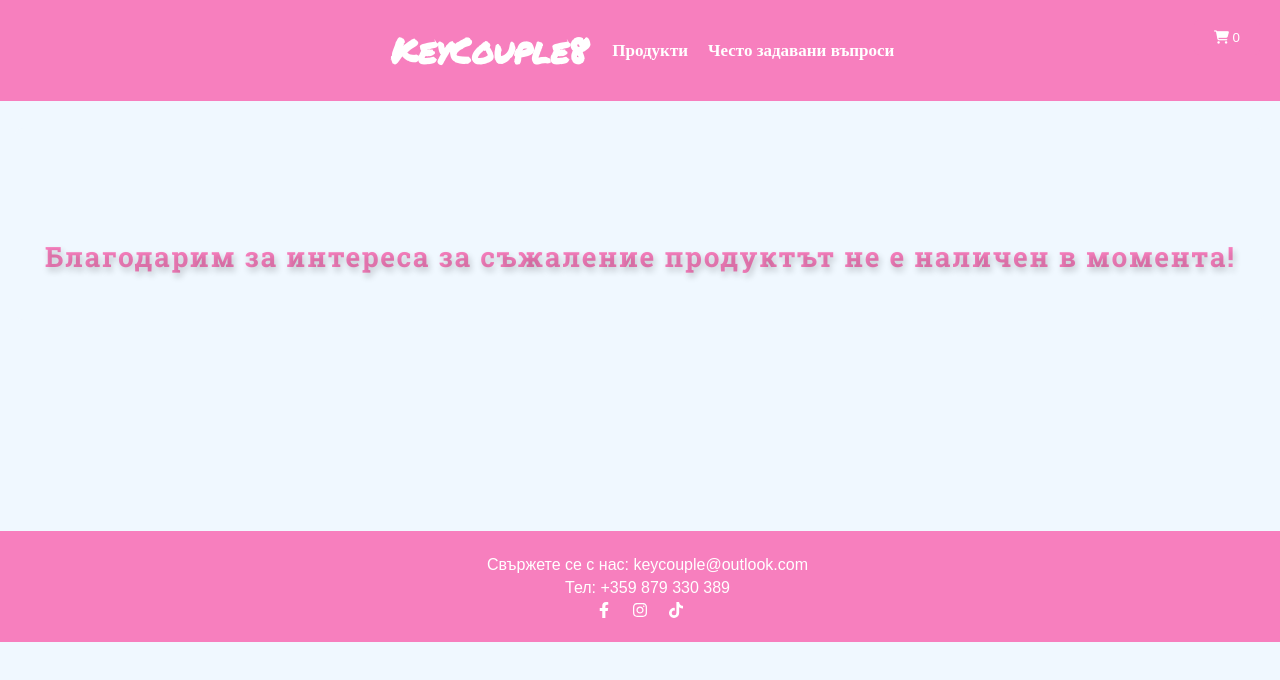
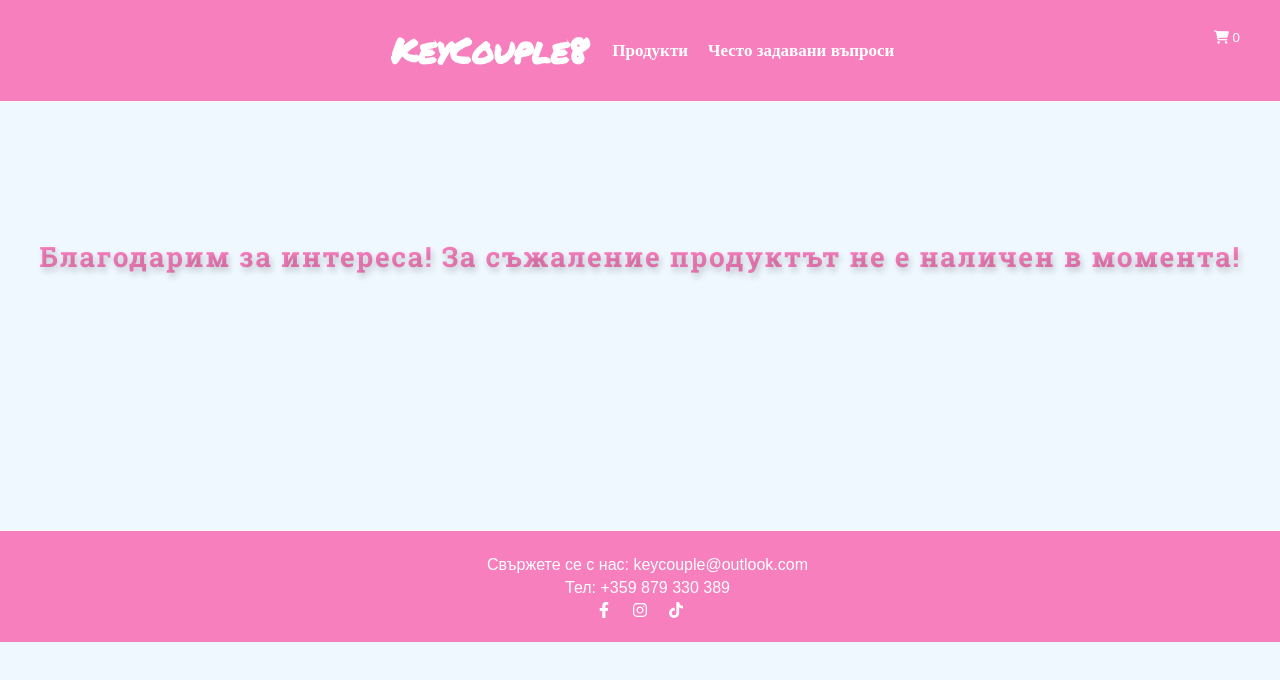
Before and after one commit to Dimitar32/key-couple-website, a React (Create React App) app: page /notavl in a window 1280 px wide. Shown: the top 680 px of the page. Built offline with nearby package versions, Linux system fonts and the light colour scheme; a web font is replaced by a local one.

Commit message:
fix notavaliable page h2

```diff
--- a/src/pages/NotAvaliable.jsx
+++ b/src/pages/NotAvaliable.jsx
@@ -6,7 +6,7 @@ const NotAvaliable = () => {
         <section id="not-avaliable" className="not-avaliable">
             {/* <h2>Добре дошли в нашия магически свят на Disney ключодържатели!</h2>             */}
             {/* <p>Ако сте фен на Disney и искате да добавите щипка вълшебство към вашето ежедневие, нашите ключодържатели са перфектният аксесоар за вас. Вдъхновени от емблематични герои като Ариел, Шрек и Рапунцел, всеки ключодържател е изработен с внимание към детайла и качеството. Независимо дали искате да зарадвате себе си или близък приятел, ние предлагаме уникални дизайни, които ще внесат усмивка във всяка ситуация. Подарете си късче магия с нашите висококачествени и стилни Disney ключодържатели!</p> */}
-            <h2>Благодарим за интереса за съжаление продуктът не е наличен в момента!</h2>
+            <h2>Благодарим за интереса! За съжаление продуктът не е наличен в момента!</h2>
         </section>
     );
 };
--- a/src/pages/ProductDetails/ProductDetails.jsx
+++ b/src/pages/ProductDetails/ProductDetails.jsx
@@ -6,7 +6,7 @@ import './ProductDetails.css';
 import Ariel from '../Products/Ariel.png';
 import Shrek from '../Products/Shrek.png';
 import Rapunzel from '../Products/Rapunzel.png';
-import LionKing from '../Products/Lion King.png';
+import LionKing from '../Products/LionKing.png';
 import Bunny from '../Products/Bunny.png';
 import Bella from '../Products/Bella.png';
 import { CartContext } from '../contexts/CartContext';
```
